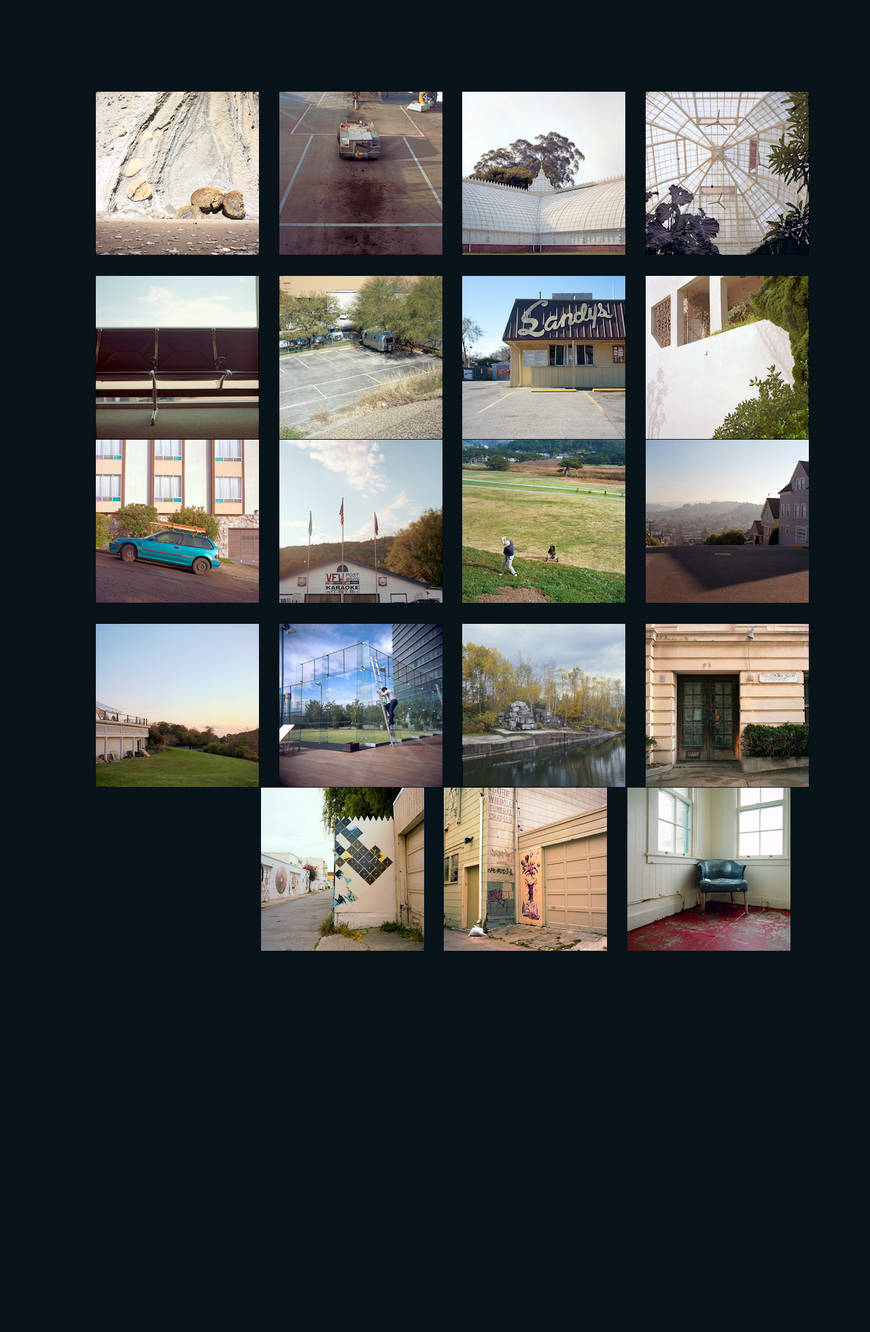
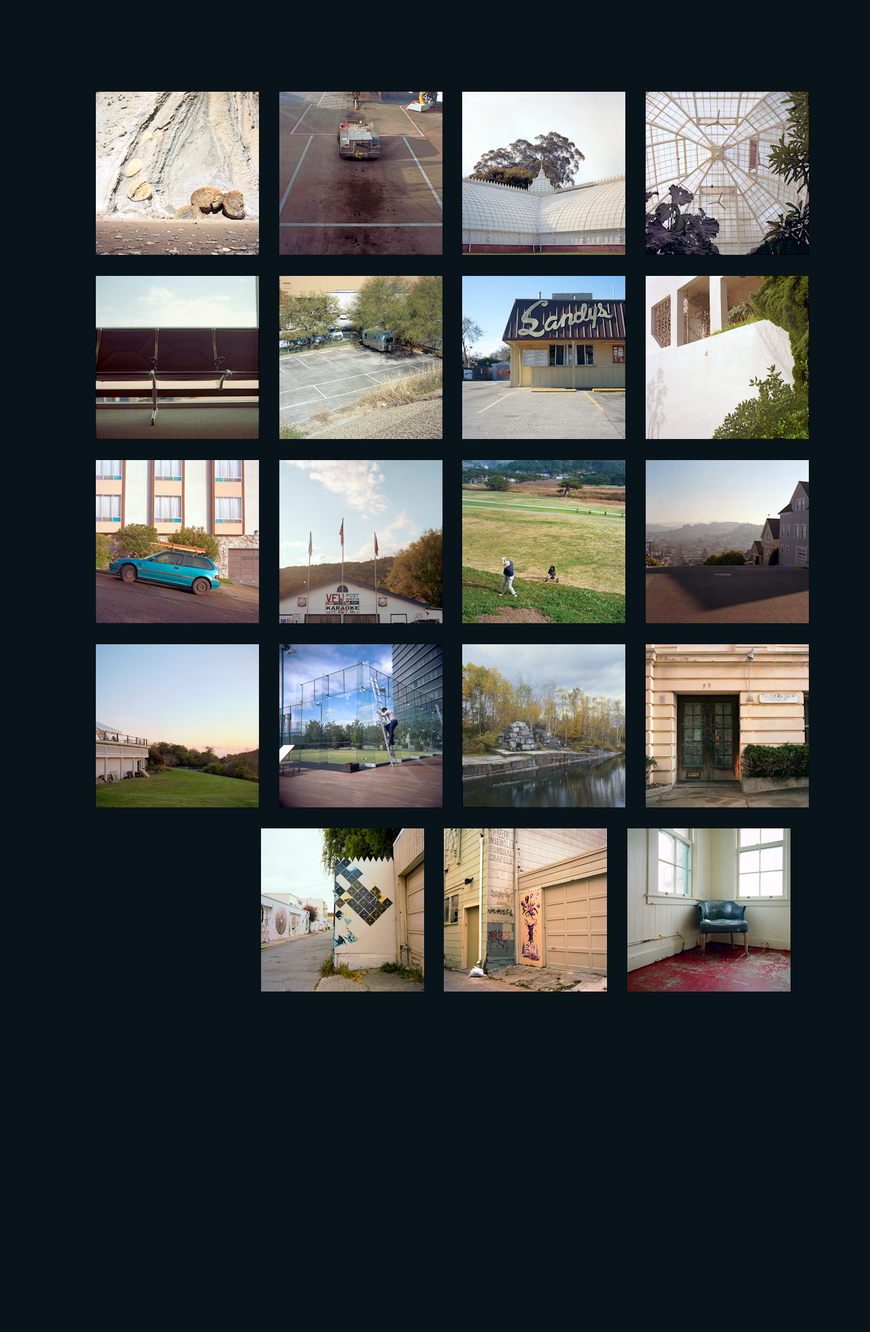
Before and after one commit to rcarver/ryancarver.com-v1, a Jekyll site: the page built from archive.html, in a window 1280 px wide. Shown: the whole page at 68% size. Built offline with Jekyll 4.4.1, drawn with Linux system fonts in a browser that asks for light colours; nearby versions of some CDN libraries; Markdown is read by kramdown in place of the engine named in the settings; before the commit the page ends 1900 px from its top, so only the background shows below that.

Commit message:
fix archive layout

```diff
--- a/archive.html
+++ b/archive.html
@@ -6,7 +6,7 @@ permalink: archive.html
 <div id="image">
   <div class="grid">
     {% for post in site.posts %}
-      <a class="{% cycle 'a', 'a', 'a', 'a r', 'b', 'b', 'b', 'b r' %}" href="{{post.url | prepend:site.baseurl}}"><img src="{{site.baseurl}}/photos/thumb/{{post.thumb}}" width="240" height="240"></a>
+      <a class="{% cycle 'a', 'a', 'a', 'a r' %}" href="{{post.url | prepend:site.baseurl}}"><img src="{{site.baseurl}}/photos/thumb/{{post.thumb}}" width="240" height="240"></a>
     {% endfor %}
   </div>
 </div>
```
